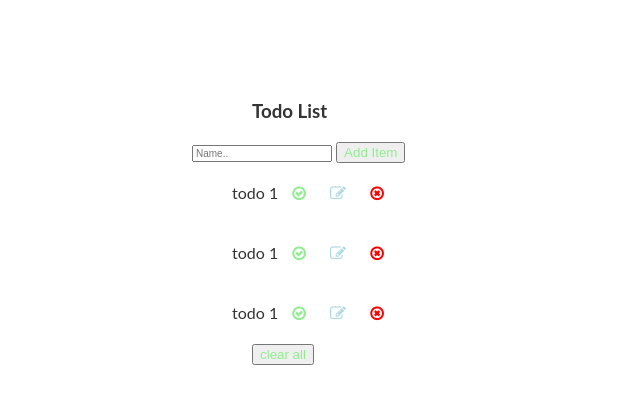
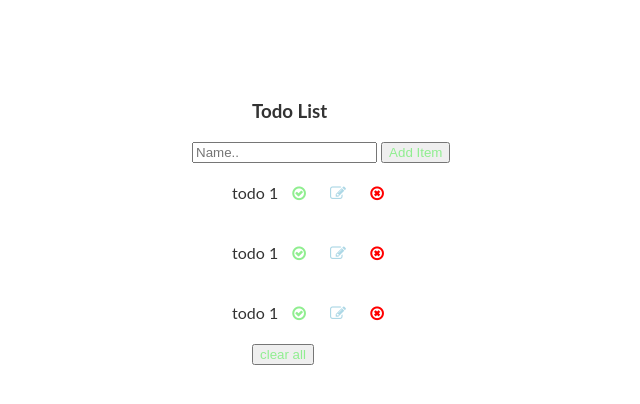
Before and after one commit to Ayobamiu/ayobamiu.github.io, a plain HTML site: page index.html in a window 1280 px wide. Shown: the whole page, without its empty margins (248-888 px from the left). Drawn offline with Linux system fonts and the light colour scheme.

Commit message:
changed font again

```diff
--- a/app.css
+++ b/app.css
@@ -9,9 +9,7 @@ body {
 h3 {
   margin-left: 60px;
 }
-input{
-    font-size: 10px;
-}
+
 ul {
   margin: 0;
   padding: 0;
```
